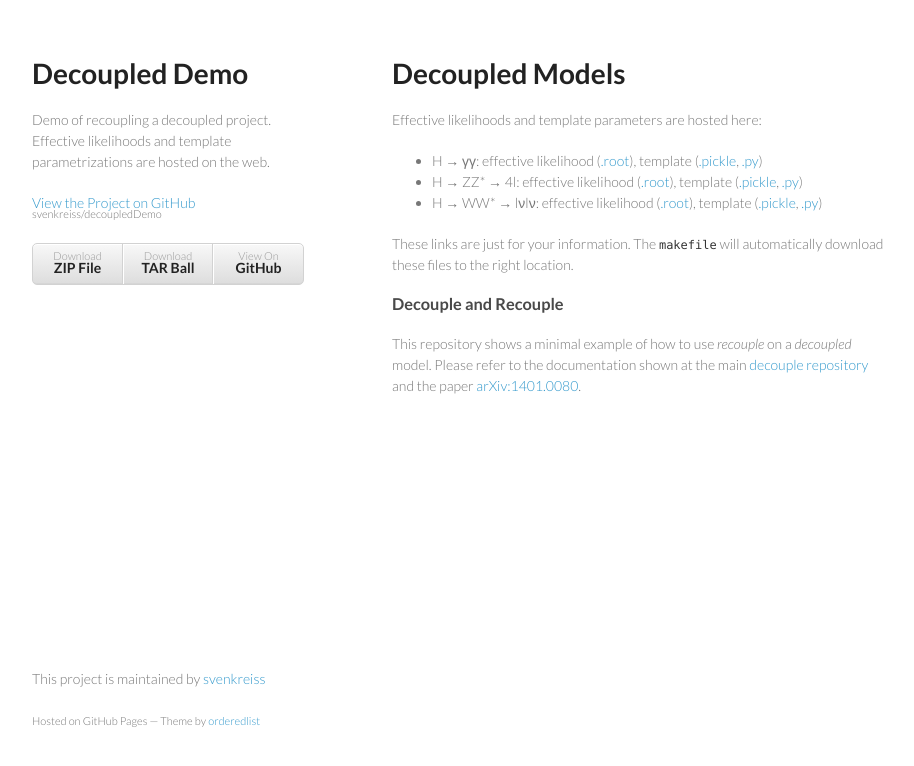
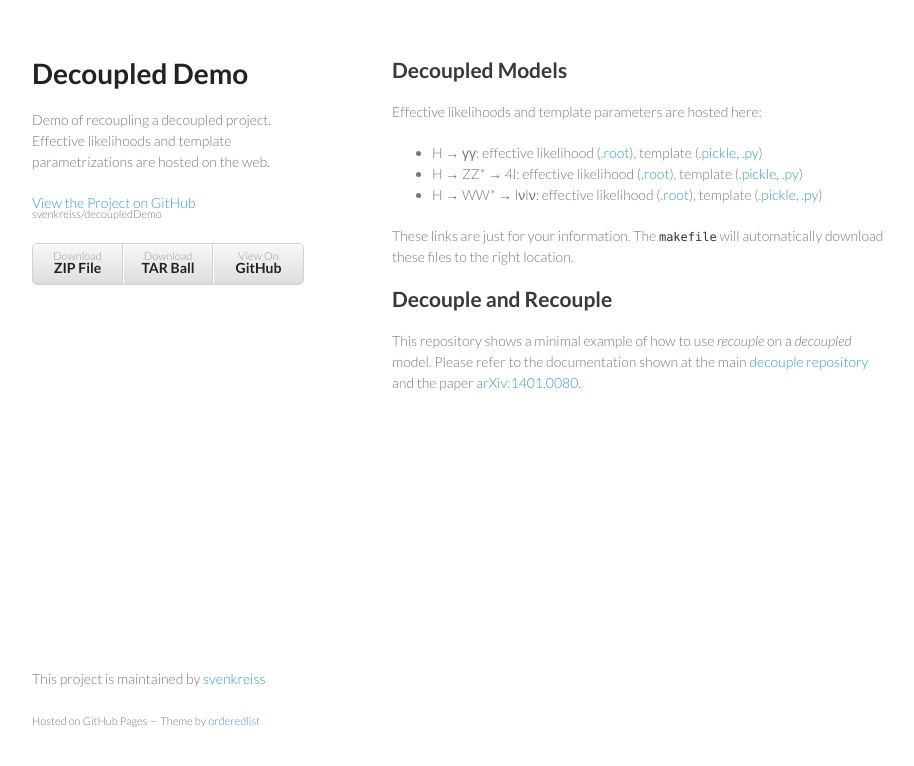
Before and after one commit to svenkreiss/decoupledDemo, a plain HTML site: page index.html in a window 1280 px wide. Shown: the whole page, without its empty margins (178-1092 px from the left). Drawn offline with Linux system fonts and the light colour scheme.

```diff
--- a/index.html
+++ b/index.html
@@ -28,8 +28,8 @@
         </ul>
       </header>
       <section>
-        <h1>
-<a name="decoupled-models" class="anchor" href="#decoupled-models"><span class="octicon octicon-link"></span></a>Decoupled Models</h1>
+        <h2>
+<a name="decoupled-models" class="anchor" href="#decoupled-models"><span class="octicon octicon-link"></span></a>Decoupled Models</h2>
 
 <p>Effective likelihoods and template parameters are hosted here:</p>
 
@@ -39,8 +39,8 @@
 <li>H → WW* → lνlν: effective likelihood (<a href="http://svenkreiss.github.io/decoupledDemo/data/lvlv_effectiveLikelihood.root">.root</a>), template (<a href="http://svenkreiss.github.io/decoupledDemo/data/lvlv_templateParametrization.pickle">.pickle</a>, <a href="http://svenkreiss.github.io/decoupledDemo/data/lvlv_templateParametrization.py">.py</a>)</li>
 </ul><p>These links are just for your information. The <code>makefile</code> will automatically download these files to the right location.</p>
 
-<h3>
-<a name="decouple-and-recouple" class="anchor" href="#decouple-and-recouple"><span class="octicon octicon-link"></span></a>Decouple and Recouple</h3>
+<h2>
+<a name="decouple-and-recouple" class="anchor" href="#decouple-and-recouple"><span class="octicon octicon-link"></span></a>Decouple and Recouple</h2>
 
 <p>This repository shows a minimal example of how to use <em>recouple</em> on a <em>decoupled</em> model. Please refer to the documentation shown at the main <a href="https://github.com/svenkreiss/decouple">decouple repository</a> and the paper <a href="http://arxiv.org/abs/1401.0080">arXiv:1401.0080</a>.</p>
       </section>
```
Also changed, not shown: params.json (+1 -1 lines).
